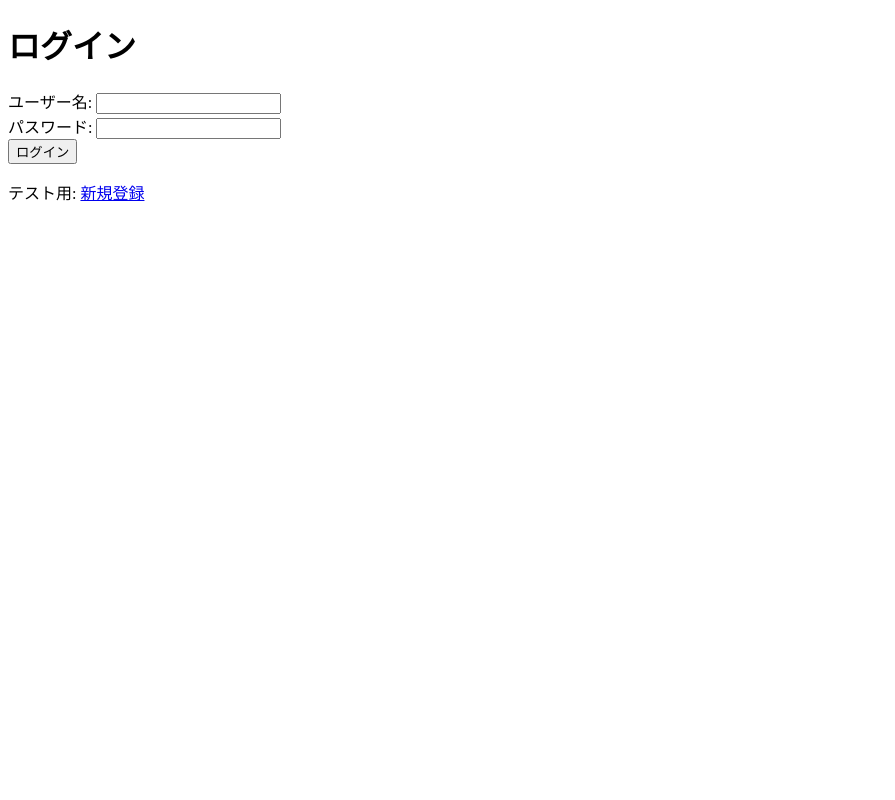
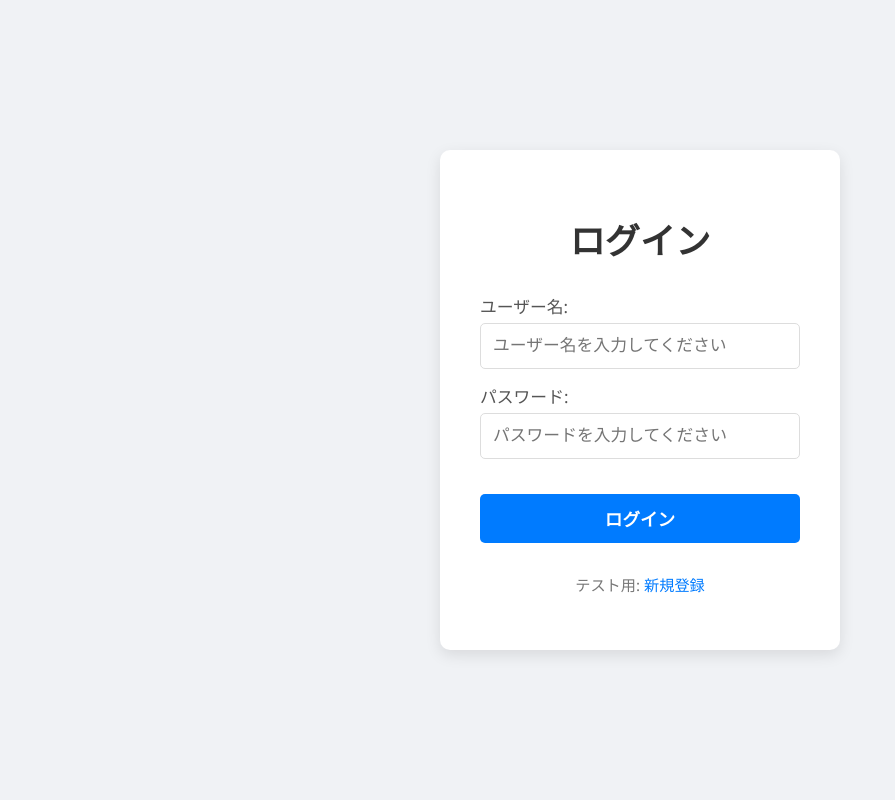
Before and after one commit to johmpei/clinic.app, a Flask app: page /login in a window 1280 px wide. Shown: the whole page, without its empty margins (0-895 px from the left). Run offline with Flask 3, Linux system fonts and the light colour scheme.

Commit message:
login変更

```diff
--- a/templates/login.html
+++ b/templates/login.html
@@ -2,24 +2,143 @@
 <html lang="ja">
 <head>
     <meta charset="UTF-8">
+    <meta name="viewport" content="width=device-width, initial-scale=1.0">
     <title>ログイン</title>
+    <style>
+        /* ここにCSSを記述します */
+        body {
+            font-family: 'Segoe UI', Tahoma, Geneva, Verdana, sans-serif; /* モダンなフォント */
+            background-color: #f0f2f5; /* 背景色 */
+            display: flex;
+            justify-content: center; /* 水平中央寄せ */
+            align-items: center;     /* 垂直中央寄せ */
+            min-height: 100vh;       /* 画面全体に広げる */
+            margin: 0;
+            padding: 20px; /* 小さな画面での余白 */
+            box-sizing: border-box; /* パディングを幅に含める */
+        }
+
+        .login-container {
+            background-color: #ffffff;
+            padding: 40px;
+            border-radius: 10px; /* 角を丸くする */
+            box-shadow: 0 5px 15px rgba(0, 0, 0, 0.1); /* 立体的な影 */
+            width: 100%;
+            max-width: 400px; /* 最大幅を制限 */
+            text-align: center;
+            box-sizing: border-box;
+        }
+
+        h1 {
+            color: #333;
+            margin-bottom: 30px;
+            font-size: 2.2em; /* タイトルを大きく */
+            font-weight: 600; /* 少し太字に */
+        }
+
+        /* Flashメッセージを非表示にする (既存の ul.flashes がある場合) */
+        {# もし今後、他のメッセージ（エラーなど）も表示したくない場合は、
+           HTMLの {% with messages ... %} ブロックごと削除してください。
+           今回は履歴だけ非表示にするために、CSSで対応します。 #}
+        ul.flashes {
+            display: none; /* Flashメッセージリスト全体を非表示 */
+        }
+
+        form {
+            display: flex;
+            flex-direction: column; /* 要素を縦に並べる */
+            gap: 15px; /* 要素間のスペース */
+        }
+
+        label {
+            text-align: left; /* ラベルを左寄せに */
+            color: #555;
+            font-size: 1.05em;
+            font-weight: 500;
+        }
+
+        input[type="text"],
+        input[type="password"] {
+            width: 100%;
+            padding: 12px;
+            border: 1px solid #ddd;
+            border-radius: 5px;
+            font-size: 1em;
+            box-sizing: border-box; /* パディングを幅に含める */
+            margin-top: 5px; /* ラベルとの間に少しスペース */
+        }
+
+        input[type="text"]:focus,
+        input[type="password"]:focus {
+            border-color: #007bff; /* フォーカス時のボーダー色 */
+            outline: none; /* デフォルトのアウトラインを消す */
+            box-shadow: 0 0 0 3px rgba(0, 123, 255, 0.2); /* フォーカス時の影 */
+        }
+
+        button[type="submit"] {
+            background-color: #007bff; /* 青色のボタン */
+            color: white;
+            padding: 12px 25px;
+            border: none;
+            border-radius: 5px;
+            cursor: pointer;
+            font-size: 1.1em;
+            font-weight: 600;
+            width: 100%;
+            margin-top: 20px;
+            transition: background-color 0.3s ease; /* ホバー時のアニメーション */
+        }
+
+        button[type="submit"]:hover {
+            background-color: #0056b3;
+        }
+
+        p.register-link {
+            margin-top: 30px;
+            font-size: 0.95em;
+            color: #777;
+        }
+
+        p.register-link a {
+            color: #007bff;
+            text-decoration: none;
+            font-weight: 500;
+        }
+
+        p.register-link a:hover {
+            text-decoration: underline;
+        }
+    </style>
 </head>
 <body>
+    <div class="login-container">
         <h1>ログイン</h1>
+
+        {# FlaskのFlashメッセージ表示ブロックは残しますが、CSSで非表示にします。
+           もし「ログインしました！」以外のエラーメッセージなども一切表示したくない場合は、
+           以下の {% with ... %} から {% endwith %} までを完全に削除しても構いません。 #}
         {% with messages = get_flashed_messages(with_categories=true) %}
           {% if messages %}
-        <ul class=flashes>
+            <ul class="flashes"> {# CSSで display: none; にしています #}
             {% for category, message in messages %}
               <li class="{{ category }}">{{ message }}</li>
             {% endfor %}
             </ul>
           {% endif %}
         {% endwith %}
+
         <form method="post">
-        <label>ユーザー名: <input type="text" name="username" required></label><br>
-        <label>パスワード: <input type="password" name="password" required></label><br>
+            <label>
+                ユーザー名:
+                <input type="text" name="username" required placeholder="ユーザー名を入力してください">
+            </label>
+            <label>
+                パスワード:
+                <input type="password" name="password" required placeholder="パスワードを入力してください">
+            </label>
             <button type="submit">ログイン</button>
         </form>
-    <p>テスト用: <a href="{{ url_for('register') }}">新規登録</a></p>
+        <p class="register-link">テスト用: <a href="{{ url_for('register') }}">新規登録</a></p>
+    </div>
 </body>
 </html>
```
Lines whose indentation alone changed are shown as unchanged.
